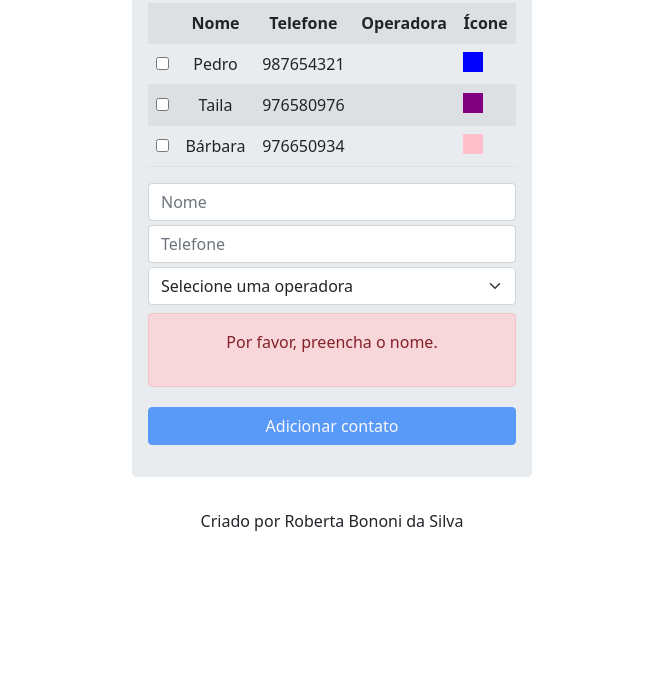
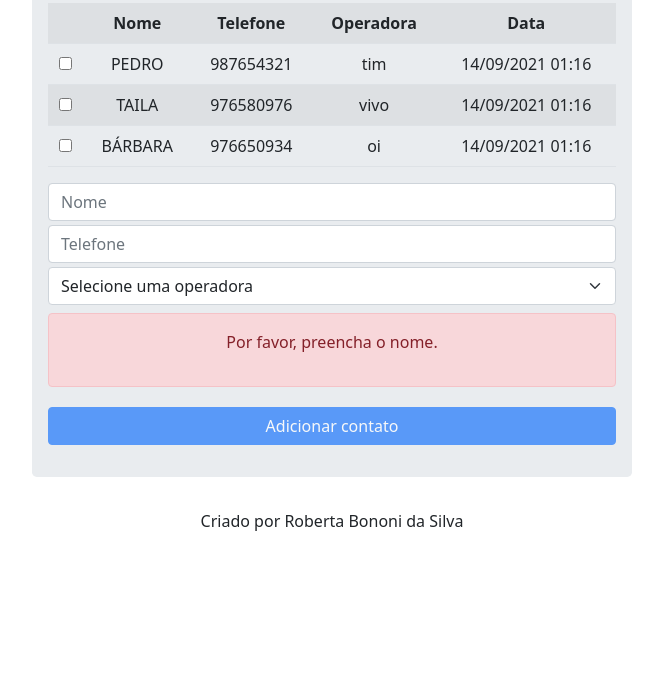
Before and after one commit to robertabononi/angularJS-rb, a plain HTML site: page index.html in a window 1280 px wide. Shown: the part 103-800 px from the top of the page, without its empty margins (308-971 px from the left). Drawn offline with nearby package versions, Linux system fonts and the light colour scheme.

Commit message:
feat: use filter date

```diff
--- a/index.html
+++ b/index.html
@@ -21,15 +21,17 @@
                     <th>Nome</th>
                     <th>Telefone</th>
                     <th>Operadora</th>
-                    <th>Ícone</th>
+                    <!-- <th>Ícone</th> -->
+                    <th>Data</th>
                 </tr>
                 <tr ng-class="{'selecionado negrito': contato.selecionado}" ng-repeat="contato in contatos">
                     <!-- <td ng-repeat="(key, value) in contato">{{value}}</td> -->
                     <td><input type="checkbox" ng-model="contato.selecionado"></td>
-                    <td>{{ contato.nome }}</td>
+                    <td>{{ contato.nome | uppercase }}</td>
                     <td>{{ contato.telefone }}</td>
-                    <td>{{ contato.operadora.nome }}</td>
-                    <td><div class="color-column" ng-style="{'background-color': contato.cor}"></div></td>
+                    <td>{{ contato.operadora.nome | lowercase }}</td>
+                    <!-- <td><div class="color-column" ng-style="{'background-color': contato.cor}"></div></td> -->
+                    <td>{{ contato.data | date : "dd/MM/yyyy HH:mm" }}</td>
                 </tr>
             </table>
 
@@ -74,9 +76,9 @@
         angular.module("listaTelefonica").controller("listaTelefonicaCtrl", function($scope) {
             $scope.app = "Lista Telefônica";
             $scope.contatos = [
-                {nome: 'Pedro', telefone: '987654321', cor: "blue"},
-                {nome: 'Taila', telefone: '976580976', cor: "purple"},
-                {nome: 'Bárbara', telefone: '976650934', cor: "pink"}
+                {nome: 'Pedro', telefone: '987654321', cor: "blue", data: new Date(), operadora: {nome: 'Tim', codigo: 41, categoria: 'Celular'}},
+                {nome: 'Taila', telefone: '976580976', cor: "purple", data: new Date(), operadora: {nome: 'Vivo', codigo: 15, categoria: 'Celular'}},
+                {nome: 'Bárbara', telefone: '976650934', cor: "pink", data: new Date(), operadora: {nome: 'Oi', codigo: 31, categoria: 'Celular'}}
             ];
             $scope.operadoras = [
                 {nome: 'Claro', codigo: 21, categoria: 'Celular'},
--- a/style.css
+++ b/style.css
@@ -4,7 +4,7 @@
     background-color: #e9ecef;
     border-radius: .3rem;
 
-    width: 400px;
+    width: 600px;
     text-align: center;
     margin-top: 20px;
     margin-left: auto;
```
